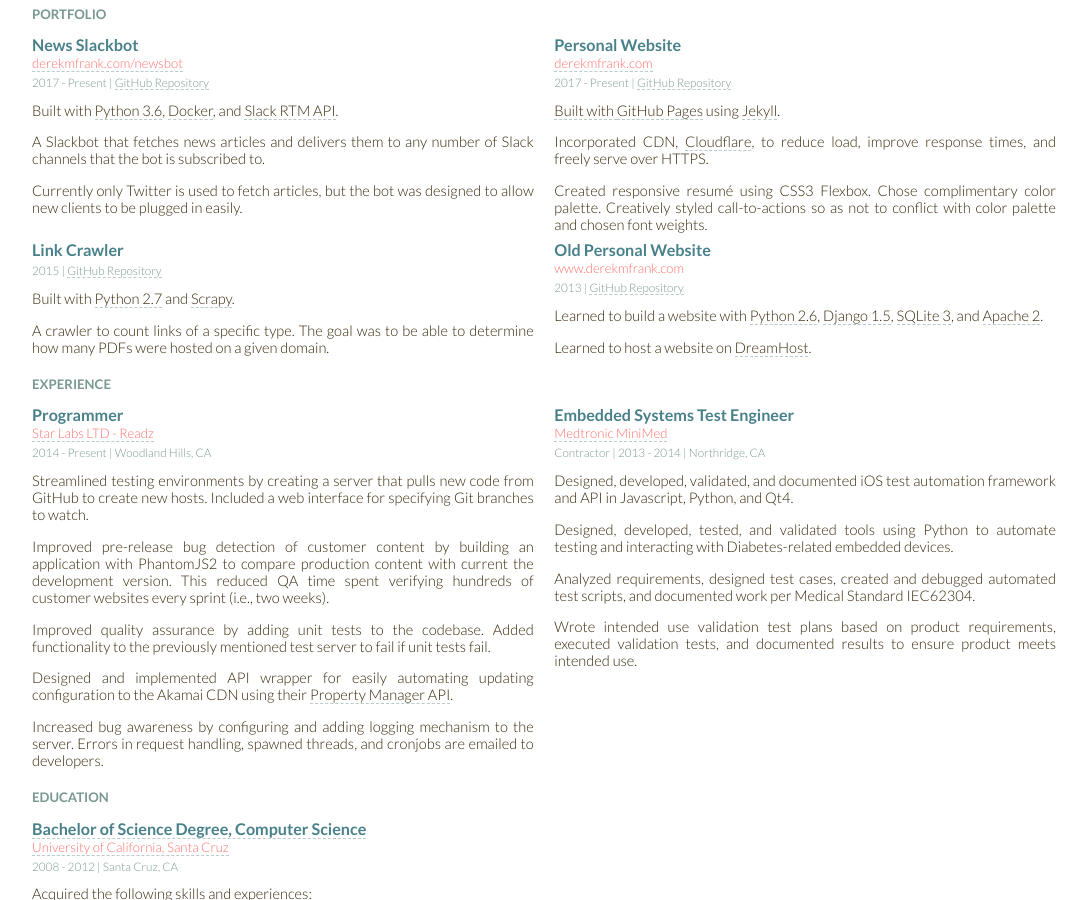
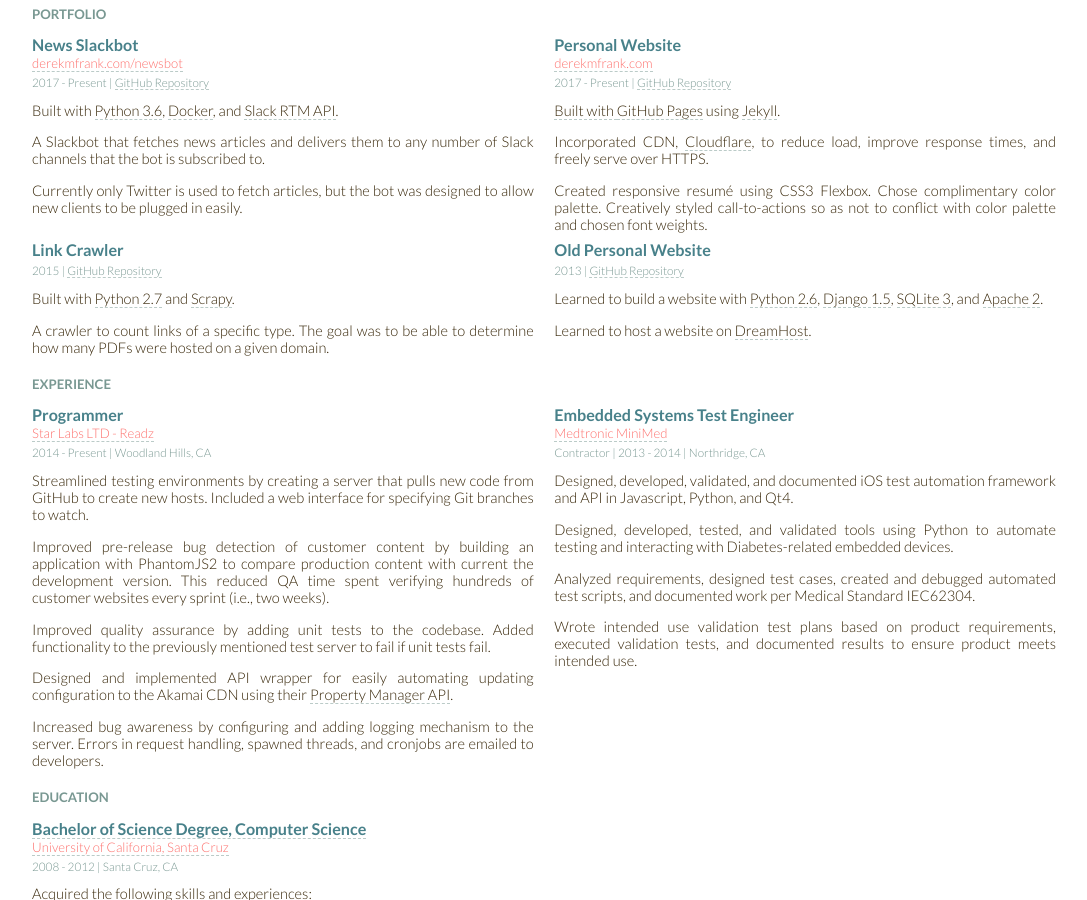
Before and after one commit to defrank/defrank.github.io, a Jekyll site: the page built from resume.html, in a window 1280 px wide and 900 px high, scrolled down 711 px. Shown: the whole window, without its empty margins (96-1183 px from the left). Built offline with Jekyll 4.4.1, drawn with Linux system fonts in a browser that asks for light colours.

Commit message:
chore(resume): Remove dead link for old personal website

```diff
--- a/resume.html
+++ b/resume.html
@@ -780,7 +780,6 @@ layout: blank
 
         <section class="project">
             <h4>Old Personal Website</h4>
-            <span class="creative-work">www.derekmfrank.com</span>
             <div class="metadata"><time>2013</time> | <a target="_blank"
                 href="{{ site.github.owner_url }}/old-personal-website">GitHub Repository</a></div>
 
```
